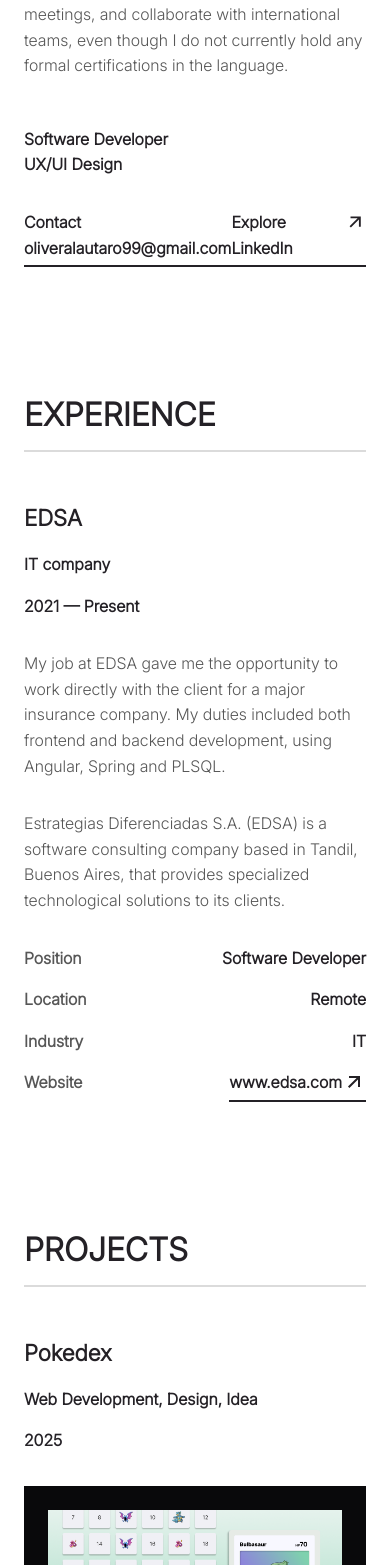
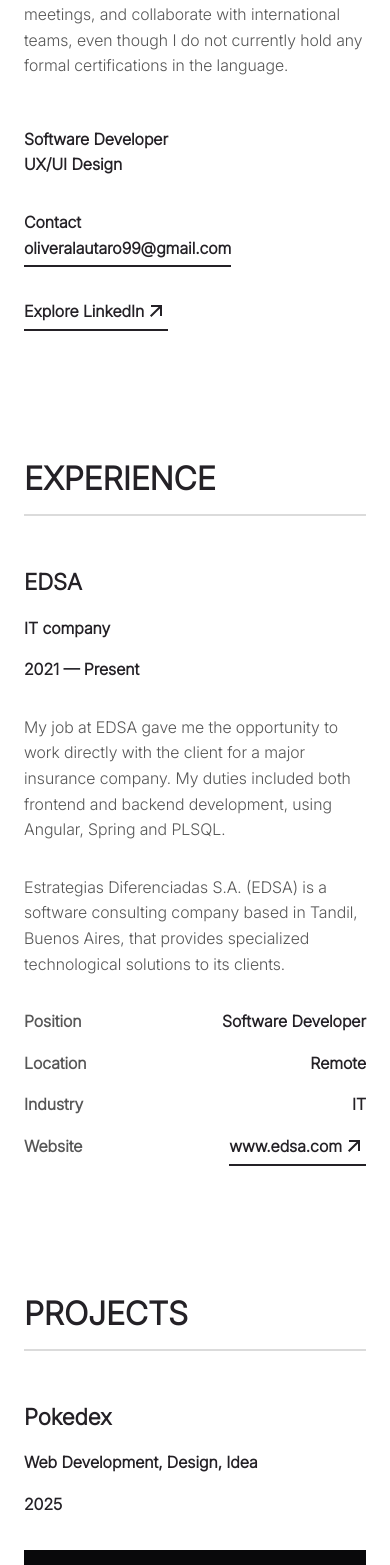
Before and after one commit to kappaggaeru/portfoliov2, a Next.js app: page / in a window 390 px wide. Shown: the part 1723-3288 px from the top of the page. Built offline with nearby package versions, Linux system fonts and the light colour scheme.

Commit message:
ajuste estilos para mobile

```diff
--- a/src/app/globals.css
+++ b/src/app/globals.css
@@ -493,7 +493,7 @@ hr {
 
 .explore-link-container {
     grid-column: span 3;
-    grid-row: 2 / span 1;
+    grid-row: 3 / span 1;
 }
 
 
@@ -508,7 +508,7 @@ hr {
     grid-template-rows: auto auto;
     grid-template-columns: repeat(2, 1fr);
     row-gap: 1rem;
-    column-gap: 4rem;
+    column-gap: normal;
     font-weight: var(--title-weight);
 }
 
@@ -601,7 +601,7 @@ hr {
 }
 
 .contact-link-footer {
-    font-size: 1.5rem;
+    font-size: 1.2rem;
 }
 
 .footer-title-container {
@@ -922,6 +922,10 @@ hr {
         grid-column: 4 / span 5;
     }
 
+    .experience-table {
+        column-gap: 4rem;
+    }
+
     /* Footer */
     .footer-grid {
         row-gap: 7rem;
```
